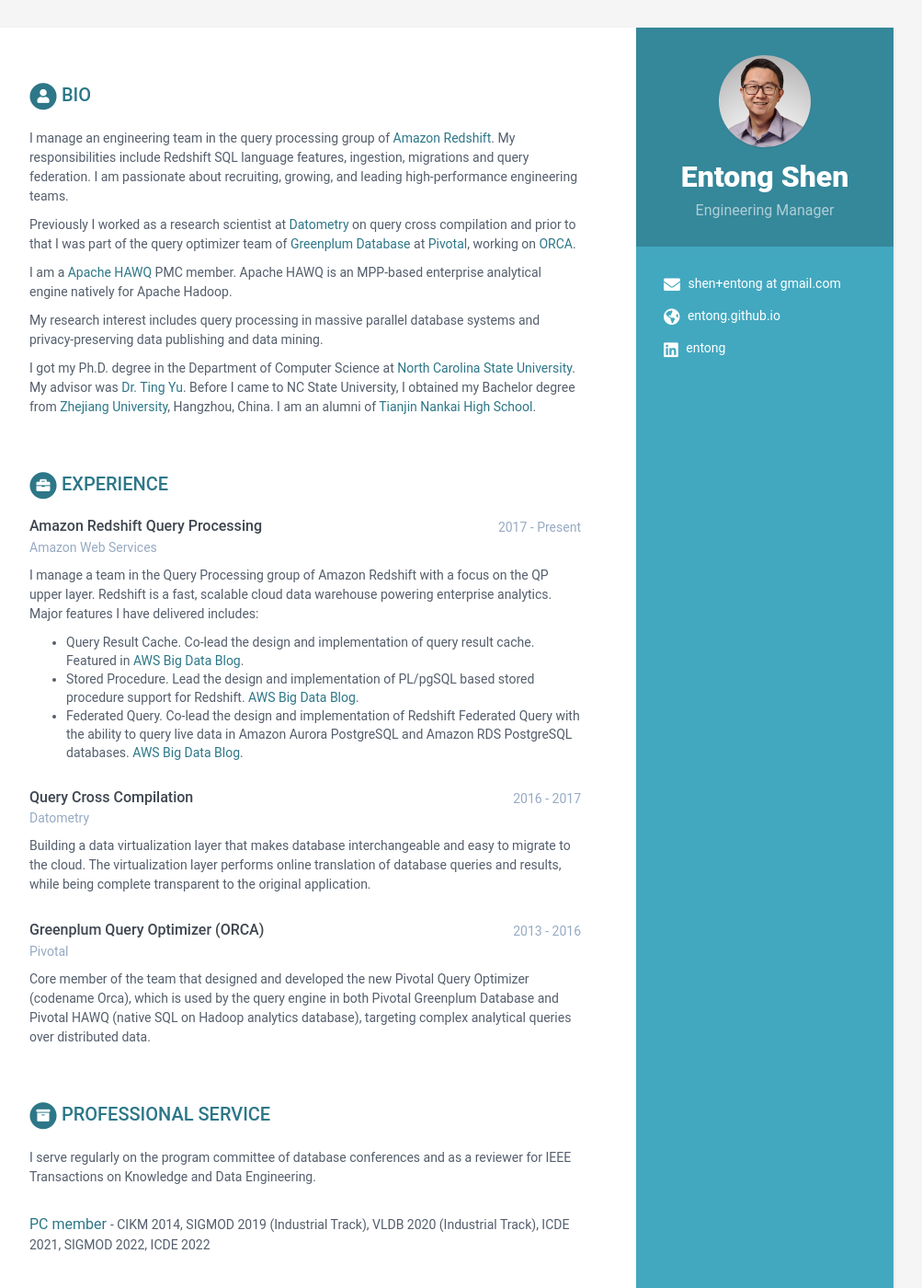
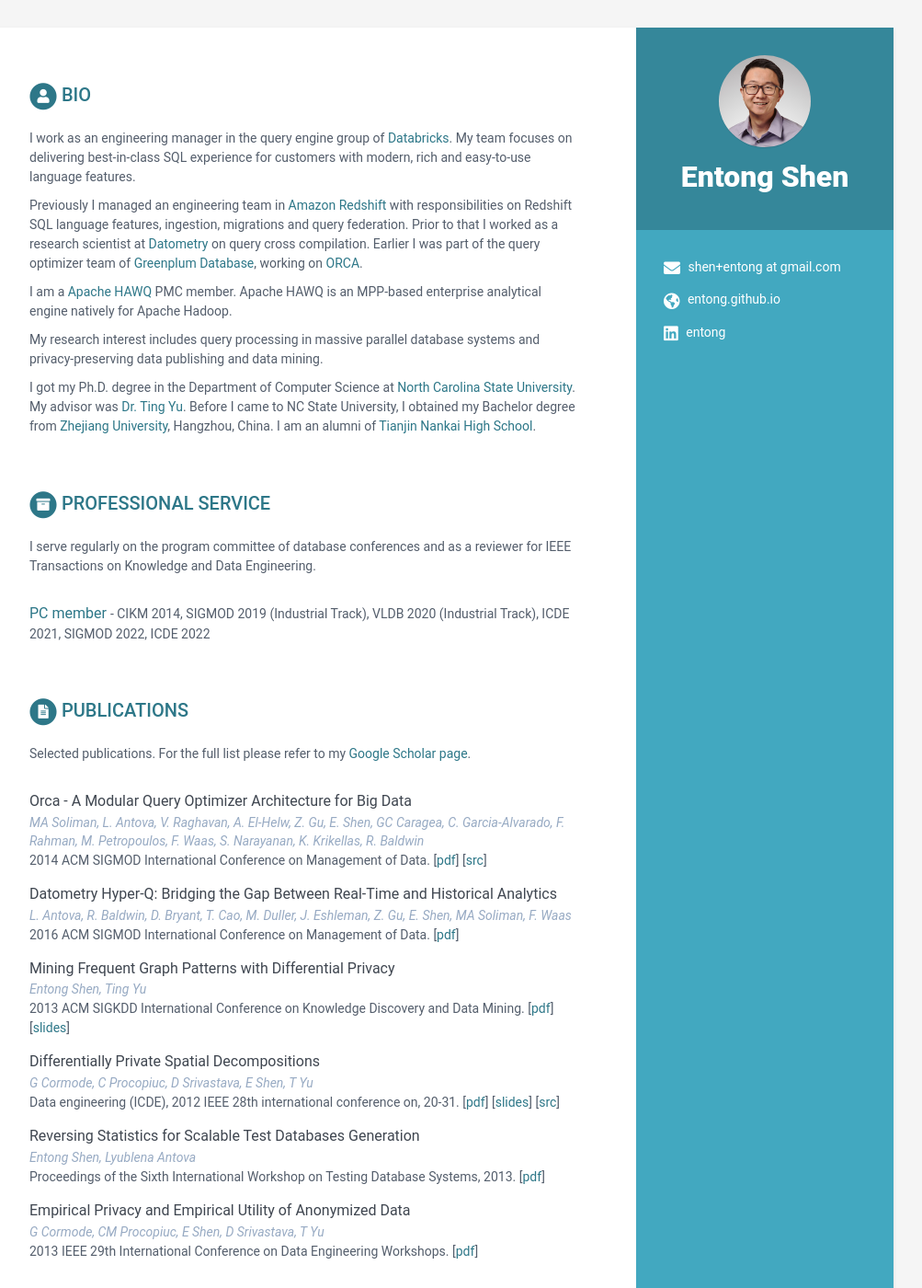
Before and after one commit to entong/entong.github.io, a Jekyll site: the page built from index.html, in a window 1280 px wide and 1400 px high. Shown: the whole window at 92% size, without its empty margins (168-1171 px from the left). Built offline with Jekyll 4.4.1, drawn with Linux system fonts in a browser that asks for light colours.

Commit message:
Feb 2022 update to new company

```diff
--- a/_data/data.yml
+++ b/_data/data.yml
@@ -8,7 +8,7 @@ sidebar:
 
     # Profile information
     name: Entong Shen
-    tagline: Engineering Manager
+    tagline:
     avatar: profile.png  #place a 100x100 picture inside /assets/images/ folder and provide the name of the file below
 
     # Sidebar links
@@ -47,12 +47,14 @@ sidebar:
 career-profile:
     title: Bio
     summary: |
-      I manage an engineering team in the query processing group of [Amazon Redshift](https://aws.amazon.com/redshift/). My responsibilities include Redshift SQL language features, ingestion, migrations and query federation. I am passionate about recruiting, growing, and leading high-performance engineering teams.
+      I work as an engineering manager in the query engine group of [Databricks](https://www.databricks.com). My team
+      focuses on delivering best-in-class SQL experience for customers with modern, rich and easy-to-use language features.
 
-      Previously I worked as a research scientist at [Datometry](https://datometry.com)
-      on query cross compilation and prior to
-      that I was part of the query optimizer team of [Greenplum Database](https://greenplum.org/) at
-      [Pivotal](https://pivotal.io/), working on [ORCA](https://github.com/greenplum-db/gporca).
+      Previously I managed an engineering team in [Amazon Redshift](https://aws.amazon.com/redshift/) with
+      responsibilities on Redshift SQL language features, ingestion, migrations and query federation. Prior to that
+      I worked as a research scientist at [Datometry](https://datometry.com)
+      on query cross compilation. Earlier I was part of the query optimizer team of [Greenplum Database](https://greenplum.org/),
+      working on [ORCA](https://github.com/greenplum-db/gporca).
 
       I am a [Apache HAWQ](http://hawq.apache.org/) PMC member. Apache HAWQ is an MPP-based enterprise
       analytical engine natively for Apache Hadoop.
@@ -96,32 +98,32 @@ career-profile:
 #           - Bullet point
 #           - Bullet point
 
-experiences:
-    - role: Amazon Redshift Query Processing
-      time: 2017 - Present
-      company: Amazon Web Services
-      details: |
-        I manage a team in the Query Processing group of Amazon Redshift with a focus on the QP upper layer. Redshift is a fast, scalable
-        cloud data warehouse powering enterprise analytics.  Major features I have delivered includes:
+# experiences:
+#     - role: Amazon Redshift Query Processing
+#       time: 2017 - 2021
+#       company: Amazon Web Services
+#       details: |
+#         I manage a team in the Query Processing group of Amazon Redshift with a focus on the QP upper layer. Redshift is a fast, scalable
+#         cloud data warehouse powering enterprise analytics.  Major features I have delivered includes:
 
-          - Query Result Cache. Co-lead the design and implementation of query result cache.
-          Featured in [AWS Big Data Blog](https://aws.amazon.com/blogs/big-data/get-sub-second-query-response-times-with-amazon-redshift-result-caching/).
-          - Stored Procedure. Lead the design and implementation of PL/pgSQL based stored procedure support for Redshift.
-          [AWS Big Data Blog](https://aws.amazon.com/blogs/big-data/bringing-your-stored-procedures-to-amazon-redshift/).
-          - Federated Query. Co-lead the design and implementation of Redshift Federated Query with the ability to query live data in Amazon Aurora PostgreSQL and Amazon RDS PostgreSQL databases.
-          [AWS Big Data Blog](https://aws.amazon.com/blogs/big-data/build-a-simplified-etl-and-live-data-query-solution-using-redshift-federated-query/).
+#           - Query Result Cache. Co-lead the design and implementation of query result cache.
+#           Featured in [AWS Big Data Blog](https://aws.amazon.com/blogs/big-data/get-sub-second-query-response-times-with-amazon-redshift-result-caching/).
+#           - Stored Procedure. Lead the design and implementation of PL/pgSQL based stored procedure support for Redshift.
+#           [AWS Big Data Blog](https://aws.amazon.com/blogs/big-data/bringing-your-stored-procedures-to-amazon-redshift/).
+#           - Federated Query. Co-lead the design and implementation of Redshift Federated Query with the ability to query live data in Amazon Aurora PostgreSQL and Amazon RDS PostgreSQL databases.
+#           [AWS Big Data Blog](https://aws.amazon.com/blogs/big-data/build-a-simplified-etl-and-live-data-query-solution-using-redshift-federated-query/).
 
-    - role: Query Cross Compilation
-      time: 2016 - 2017
-      company: Datometry
-      details: |
-        Building a data virtualization layer that makes database interchangeable and easy to migrate to the cloud. The virtualization layer performs online translation of database queries and results, while being complete transparent to the original application.
+#     - role: Query Cross Compilation
+#       time: 2016 - 2017
+#       company: Datometry
+#       details: |
+#         Building a data virtualization layer that makes database interchangeable and easy to migrate to the cloud. The virtualization layer performs online translation of database queries and results, while being complete transparent to the original application.
 
-    - role: Greenplum Query Optimizer (ORCA)
-      time: 2013 - 2016
-      company: Pivotal
-      details: |
-        Core member of the team that designed and developed the new Pivotal Query Optimizer (codename Orca), which is used by the query engine in both Pivotal Greenplum Database and Pivotal HAWQ (native SQL on Hadoop analytics database), targeting complex analytical queries over distributed data.
+#     - role: Greenplum Query Optimizer (ORCA)
+#       time: 2013 - 2016
+#       company: Pivotal
+#       details: |
+#         Core member of the team that designed and developed the new Pivotal Query Optimizer (codename Orca), which is used by the query engine in both Pivotal Greenplum Database and Pivotal HAWQ (native SQL on Hadoop analytics database), targeting complex analytical queries over distributed data.
 
 projects:
     title: Professional Service
```
